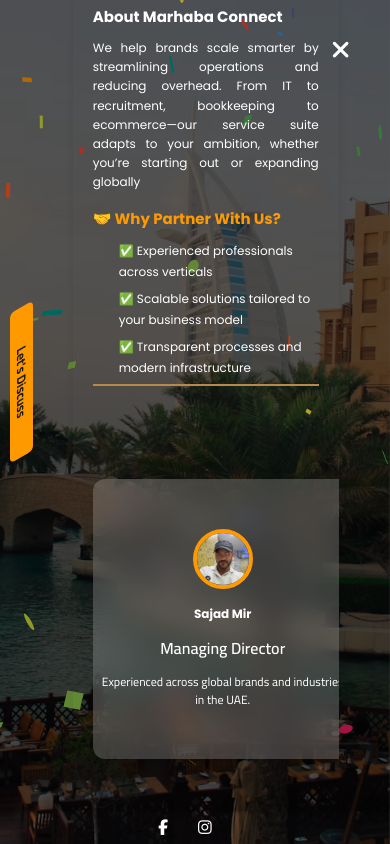
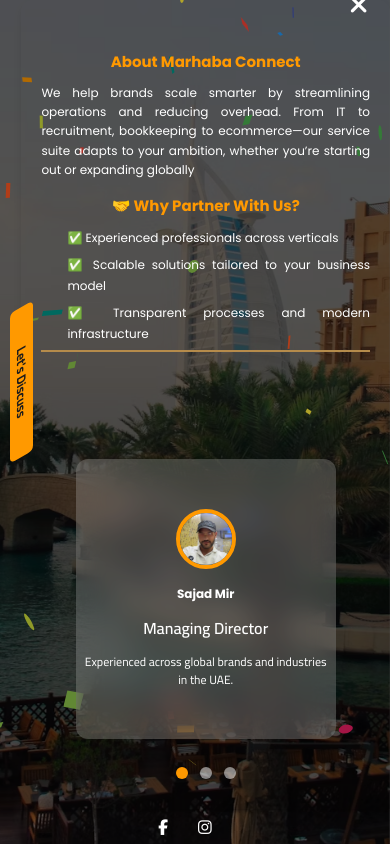
Before and after one commit to r-ahmed2022/marhabaconnect, a React (Vite) app: page / in a window 390 px wide. Both pictures are taken after a click on the element 349 px from the left and 26 px from the top of the page. Built offline with nearby package versions, Linux system fonts and the light colour scheme.

Commit message:
fixed mobile styling in aboutus

```diff
--- /dev/null
+++ b/src/components/AboutUs.jsx
@@ -0,0 +1,62 @@
+import React from 'react'
+import { motion, useInView } from "framer-motion";
+
+const AboutUs = () => {
+    const itemStyle = {
+    marginBottom: '0.5rem',
+    marginLeft: '2.6rem',
+    fontSize: '1.2rem',
+    textAlign: 'justify'
+   };
+ const listContainer = {
+  hidden: {},
+  show: {
+    transition: {
+      staggerChildren: 0.25
+    }
+  }
+};
+
+const listItem = {
+    hidden: { y: 20, opacity: 0 },
+    show: { y: 0, opacity: 1 }
+};
+
+
+  return (
+    <div  className='aboutus'>
+    <h2 style={{ marginBottom: '1rem', fontSize: '1.5rem', color: '#FF9900' }}>About Marhaba Connect</h2>
+    <p className="aboutusInfo" >
+    We help brands scale smarter by streamlining operations and reducing overhead. From IT to recruitment, bookkeeping to ecommerce—our service suite adapts to your ambition, whether you’re starting out or expanding globally
+    </p>
+        <h2 style={{color: '#FF9900', fontSize: '1.5rem', marginBottom: '1rem'}}>🤝 Why Partner With Us?</h2>
+
+<motion.ul
+  className="whyus"
+  style={{
+    listStyle: 'none',
+    paddingLeft: '0',
+    lineHeight: '1.8',
+    color: '#fff',
+    borderBottom: '2px solid #b58b4b'
+  }}
+  variants={listContainer}
+  initial="hidden"
+  animate="show"
+>
+  <motion.li variants={listItem} style={itemStyle}>
+    ✅ Experienced professionals across verticals
+  </motion.li>
+  <motion.li variants={listItem} style={itemStyle}>
+    ✅ Scalable solutions tailored to your business model
+  </motion.li>
+  <motion.li variants={listItem} style={itemStyle}>
+    ✅ Transparent processes and modern infrastructure
+  </motion.li>
+</motion.ul>
+
+
+  </div>
+  )
+}
+export default AboutUs;
--- a/src/components/Home.jsx
+++ b/src/components/Home.jsx
@@ -17,6 +17,7 @@
 import HamburgerList from './HamburgerList.jsx';
 import OfficeMap from './OfficeMap.jsx';
 import { QueryForm } from './QueryForm.jsx';
+import AboutUs from './AboutUs.jsx';
 const Container = styled.section`
    width: 100%;
    height: 100vh;
@@ -62,18 +63,7 @@
   }
 `;
 
- const AboutUs = styled.div`
-  position: absolute;
-  top: 50%;
-  right: 4rem;
-  transform: translateY(-50%);
-  display: flex;
-  align-items: center;
-  justify-content: center;
-  gap: 0.5rem;
-  cursor: pointer;
-  z-index: 2;
-`;
+
 const Content = styled.div`
   position: relative;
   z-index: 1;
@@ -435,37 +425,10 @@
   initial={{ opacity: 0 }}
   animate={{ opacity: 1 }}
   transition={{ duration: 0.3 }}
-  style={{
-     width: '90%',
-     margin: '2rem auto',
-    padding: '2rem',
-    width: '70%',
-    maxWidth: '700px',
-    minHeight: '90vh',
-    borderRadius: '12px',
-    boxShadow: '0px 4px 12px rgba(0, 0, 0, 0.1)',
-    display: 'flex',
-    flexDirection: 'column',
-    justifyContent: 'space-between',
-    boxSizing: 'border-box',
-    marginBottom: '2rem',
-    overflowY: 'auto',
-    overflowX: 'hidden'
-  }}
+
 >
-  <div style={{ marginBottom: '2rem' }}>
-    <h2 style={{ marginBottom: '1rem', fontSize: '1.5rem', color: '#fff' }}>About Marhaba Connect</h2>
-    <p className="aboutusInfo" >
-    We help brands scale smarter by streamlining operations and reducing overhead. From IT to recruitment, bookkeeping to ecommerce—our service suite adapts to your ambition, whether you’re starting out or expanding globally
-    </p>
-        <h2 style={{color: '#FF9900', fontSize: '1.5rem', marginBottom: '1rem'}}>🤝 Why Partner With Us?</h2>
-<ul className="whyus" style={{listStyle: 'none', paddingLeft: '0', lineHeight: '1.8', color: '#fff', borderBottom: '2px solid #b58b4b'}}>
-  <li style={{marginBottom: '0.5rem', marginLeft: '2.6rem', fontSize: '1.2rem'}}>✅ Experienced professionals across verticals</li>
-  <li style={{marginBottom: '0.5rem', marginLeft: '2.6rem', fontSize: '1.2rem'}}>✅ Scalable solutions tailored to your business model</li>
-  <li style={{marginBottom: '0.5rem', marginLeft: '2.6rem', fontSize: '1.2rem'}}>✅ Transparent processes and modern infrastructure</li>
-</ul>
-  </div>
 
+ <AboutUs />
  <TeamCarousel />
 
 </motion.div>
--- a/src/components/index.scss
+++ b/src/components/index.scss
@@ -71,21 +71,51 @@
 
 
     }
+
   }
 
   .whyus {
      @media screen and (max-width: 768px) {
       margin-left: 0rem;
+     }
 
+     li {
+        text-align: center;
      }
   }
 
   .about-container {
+    width: 80%;
+    max-width: 700px;
+    min-height: 90vh;
+    margin: 3.5rem auto 2rem auto;
+    padding: 4rem 2rem;
+    border-radius: 12px;
+    box-shadow: 0px 4px 12px rgba(0, 0, 0, 0.1);
+    display: flex;
+    flex-direction: column;
+    justify-content: space-between;
+    box-sizing: border-box;
+    overflow-y: auto;
+    overflow-x: hidden;
     @media screen and (max-width: 415px) {
       width: 100%;
       font-size: auto;
     }
   }
+
+  .aboutus {
+    margin-bottom: 2rem;
+    color: #FF9900;
+    @media screen and (max-width: 600px) {
+           text-align: center;
+           h2 {
+              margin: 1rem;
+              color: #FF9900;
+
+           }
+    }
+    }
 
   .hamburger {
     display: block;
@@ -95,7 +125,13 @@
     &:hover {
       color: #FF9900;
     }
-    @media (max-width: 768px) {
+     @media (max-width: 860px) {
+      margin-top: -1rem;
+      margin-right: .2rem;
+    }
+    @media (max-width: 415px) {
+      margin-top: -1rem;
+      margin-right: .2rem;
     }
   }
 
```
